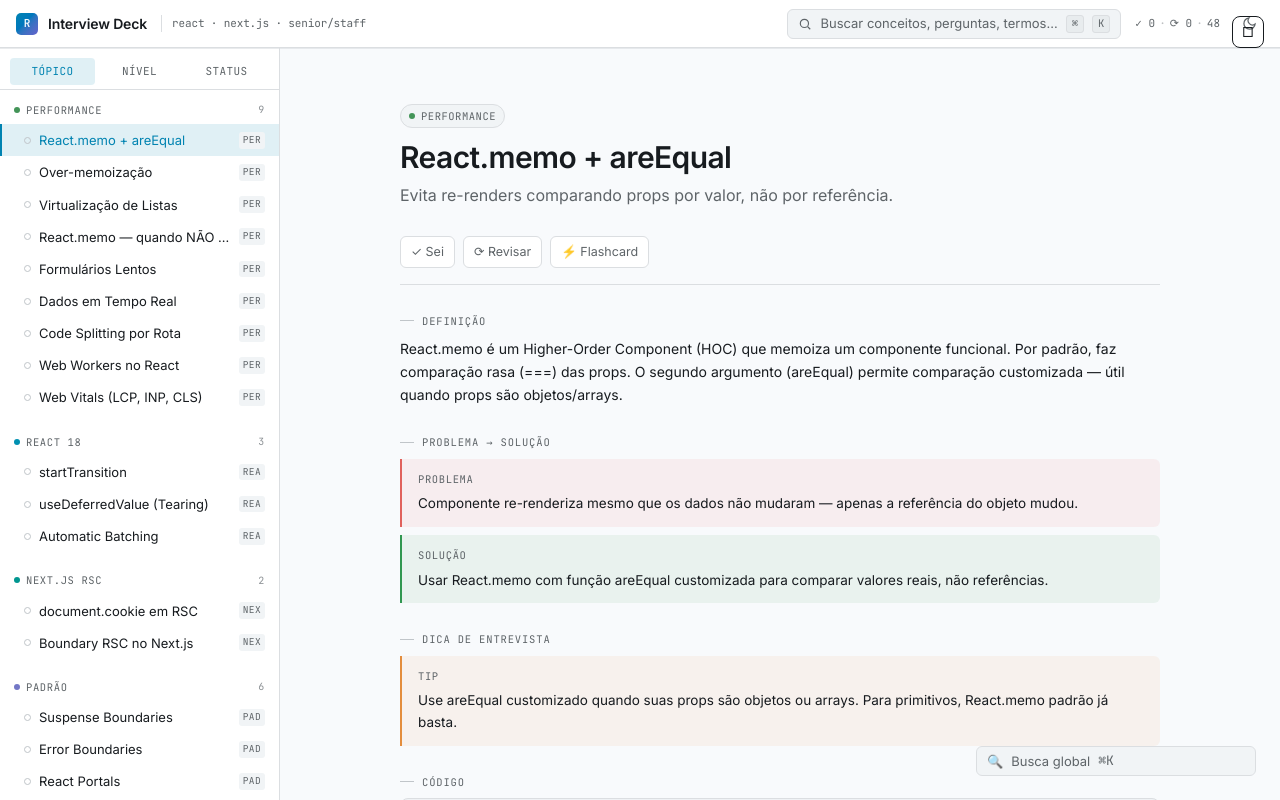
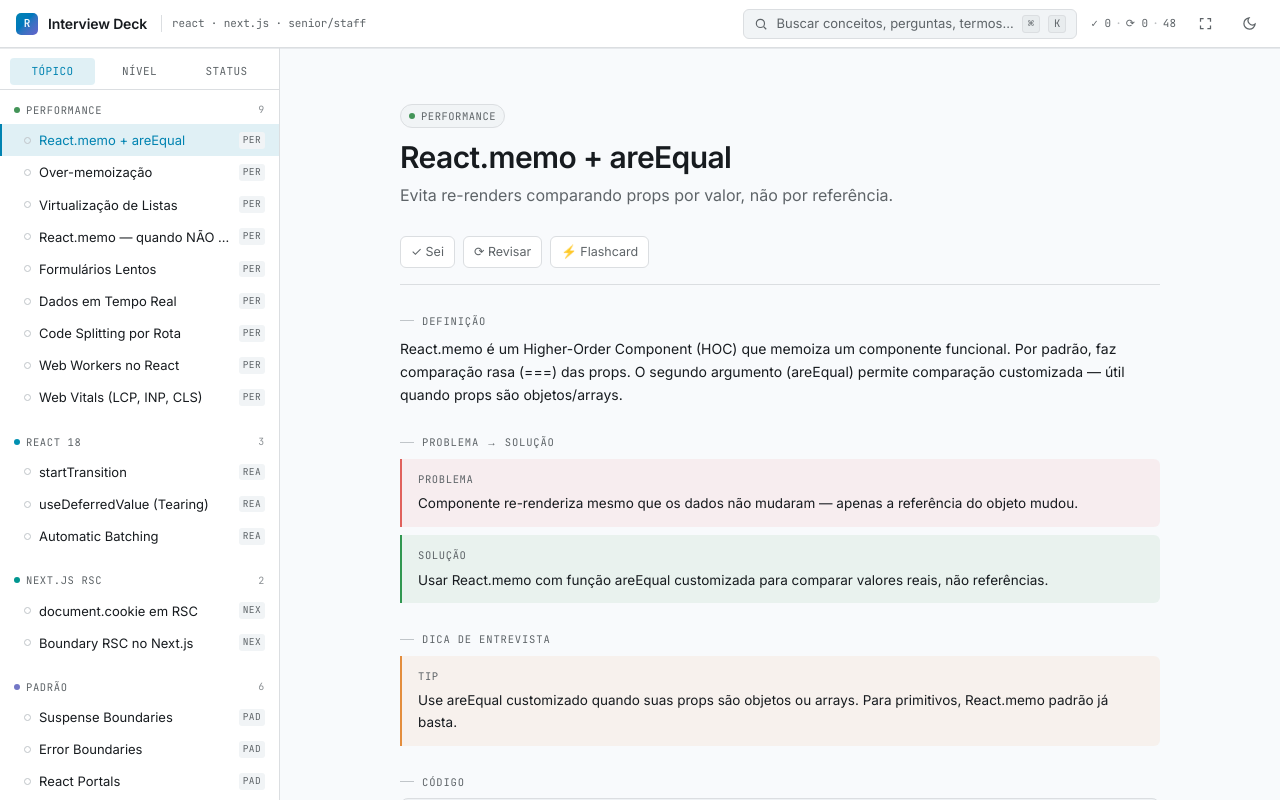
Before and after one commit to felvieira/react-tips, a Next.js app: page /concepts/1 in a window 1280 px wide. Built offline with nearby package versions, Linux system fonts and the light colour scheme.

Commit message:
fix: nivel groups by difficulty tier, search clean layout, focus+theme buttons in topbar

```diff
--- a/src/app/globals.css
+++ b/src/app/globals.css
@@ -4,8 +4,8 @@
 
 /* ── Design tokens ── */
 :root {
-  --font-sans: 'Inter', -apple-system, system-ui, sans-serif;
-  --font-mono: 'JetBrains Mono', ui-monospace, 'SF Mono', Menlo, monospace;
+  --font-sans: var(--font-inter, 'Inter'), -apple-system, system-ui, sans-serif;
+  --font-mono: var(--font-jb, 'JetBrains Mono'), ui-monospace, 'SF Mono', Menlo, monospace;
 
   --accent-h: 220;
   --accent: oklch(0.55 0.16 var(--accent-h));
--- a/src/app/layout.tsx
+++ b/src/app/layout.tsx
@@ -6,7 +6,6 @@ import { ShellClient } from '@/components/layout/ShellClient'
 import { AppTopbar } from '@/components/layout/AppTopbar'
 import { AppSidebar } from '@/components/layout/AppSidebar'
 import { GlobalSearch } from '@/components/search/GlobalSearch'
-import { FocusToggle } from '@/components/layout/FocusToggle'
 import { getConcepts, getGlossary, getConceptLevels } from '@/lib/loaders'
 
 const inter = Inter({ subsets: ['latin'], variable: '--font-inter' })
@@ -29,7 +28,6 @@ export default function RootLayout({ children }: { children: ReactNode }) {
         >
           {children}
         </ShellClient>
-        <FocusToggle />
       </body>
     </html>
   )
--- a/src/components/layout/AppSidebar.tsx
+++ b/src/components/layout/AppSidebar.tsx
@@ -15,6 +15,26 @@ const DOMAIN_HUES: Record<string, number> = {
   'Fundamentos': 60,
   'DevTools': 200,
   'Padrões': 300,
+}
+
+// Difficulty order: from foundational to advanced
+const DIFFICULTY_ORDER = [
+  'Fundamentos', 'Padrão', 'Padrões', 'Hooks',
+  'Performance', 'React 18', 'Next.js', 'Next.js RSC',
+  'Segurança', 'DevTools',
+]
+
+const DIFFICULTY_LABEL: Record<string, string> = {
+  'Fundamentos': 'Júnior',
+  'Padrão': 'Pleno',
+  'Padrões': 'Pleno',
+  'Hooks': 'Pleno',
+  'Performance': 'Sênior',
+  'React 18': 'Sênior',
+  'Next.js': 'Sênior',
+  'Next.js RSC': 'Staff',
+  'Segurança': 'Staff',
+  'DevTools': 'Staff',
 }
 
 interface AppSidebarProps {
@@ -43,13 +63,27 @@ export function AppSidebar({ concepts, levels }: AppSidebarProps) {
     }
 
     if (view === 'difficulty') {
-      const diffs = [...new Set(concepts.map(c => c.level))]
-      return diffs.map(d => ({
-        key: d,
-        title: d,
-        hue: 220,
-        items: concepts.filter(c => c.level === d),
-      })).filter(g => g.items.length > 0)
+      // Group by difficulty tier (júnior/pleno/sênior/staff)
+      const tiers: Record<string, { label: string; hue: number; items: typeof concepts }> = {
+        'Júnior':  { label: 'Júnior',  hue: 60,  items: [] },
+        'Pleno':   { label: 'Pleno',   hue: 150, items: [] },
+        'Sênior':  { label: 'Sênior',  hue: 220, items: [] },
+        'Staff':   { label: 'Staff',   hue: 280, items: [] },
+      }
+      // Sort concepts by DIFFICULTY_ORDER first
+      const sorted = [...concepts].sort((a, b) =>
+        (DIFFICULTY_ORDER.indexOf(a.level) ?? 99) - (DIFFICULTY_ORDER.indexOf(b.level) ?? 99)
+      )
+      for (const c of sorted) {
+        const tier = DIFFICULTY_LABEL[c.level] ?? 'Sênior'
+        tiers[tier].items.push(c)
+      }
+      return Object.values(tiers).filter(t => t.items.length > 0).map(t => ({
+        key: t.label,
+        title: t.label,
+        hue: t.hue,
+        items: t.items,
+      }))
     }
 
     // status view
@@ -91,7 +125,10 @@ export function AppSidebar({ concepts, levels }: AppSidebarProps) {
               >
                 <span className={'status-dot' + (status === 'know' ? ' know' : status === 'review' ? ' review' : '')} />
                 <span className="sidebar-row-label">{c.title}</span>
-                {view !== 'difficulty' && (
+                {view === 'domain' && (
+                  <span className="diff-tag">{c.level.slice(0, 3)}</span>
+                )}
+                {view === 'difficulty' && (
                   <span className="diff-tag">{c.level.slice(0, 3)}</span>
                 )}
               </div>
--- a/src/components/layout/AppTopbar.tsx
+++ b/src/components/layout/AppTopbar.tsx
@@ -1,6 +1,7 @@
 'use client'
 import { useState, useEffect, useCallback } from 'react'
 import { useProgress } from '@/hooks/useProgress'
+import { FocusToggle } from './FocusToggle'
 import type { Concept, GlossaryItem } from '@/lib/schemas'
 
 interface AppTopbarProps {
@@ -54,7 +55,8 @@ export function AppTopbar({ concepts }: AppTopbarProps) {
         <span title="Total">{concepts.length}</span>
       </div>
 
-      <button className="app-icon-btn" title="Tema" onClick={toggleTheme}>
+      <FocusToggle />
+      <button className="app-icon-btn" title="Alternar tema" onClick={toggleTheme}>
         {theme === 'light' ? (
           <svg width="15" height="15" viewBox="0 0 24 24" fill="none" stroke="currentColor" strokeWidth="2"><path d="M21 12.8A9 9 0 1 1 11.2 3a7 7 0 0 0 9.8 9.8z"/></svg>
         ) : (
--- a/src/components/layout/FocusToggle.tsx
+++ b/src/components/layout/FocusToggle.tsx
@@ -7,10 +7,12 @@ export function FocusToggle() {
   return (
     <button
       onClick={toggle}
-      title={focused ? 'Mostrar sidebar' : 'Modo foco'}
-      className="fixed top-4 right-4 z-40 w-8 h-8 flex items-center justify-center bg-surface border border-border rounded-lg text-muted hover:border-accent hover:text-accent transition-all text-[13px]"
+      title={focused ? 'Mostrar sidebar (⌘.)' : 'Modo foco (⌘.)'}
+      className={'app-icon-btn' + (focused ? ' active' : '')}
     >
-      {focused ? '◧' : '□'}
+      <svg width="15" height="15" viewBox="0 0 24 24" fill="none" stroke="currentColor" strokeWidth="2">
+        <path d="M4 9V4h5M20 9V4h-5M4 15v5h5M20 15v5h-5"/>
+      </svg>
     </button>
   )
 }
--- a/src/components/search/GlobalSearch.tsx
+++ b/src/components/search/GlobalSearch.tsx
@@ -102,8 +102,13 @@ export function GlobalSearch({ concepts, glossary }: GlobalSearchProps) {
       }
       if (e.key === 'Escape') close()
     }
+    const openHandler = () => setOpen(true)
     window.addEventListener('keydown', handler)
-    return () => window.removeEventListener('keydown', handler)
+    window.addEventListener('open-search', openHandler)
+    return () => {
+      window.removeEventListener('keydown', handler)
+      window.removeEventListener('open-search', openHandler)
+    }
   }, [close])
 
   useEffect(() => {
@@ -122,16 +127,7 @@ export function GlobalSearch({ concepts, glossary }: GlobalSearchProps) {
     }
   }
 
-  if (!open) return (
-    <button
-      onClick={() => setOpen(true)}
-      className="app-searchbar"
-      style={{ position: 'fixed', bottom: 24, right: 24, zIndex: 50 }}
-    >
-      🔍 <span>Busca global</span>
-      <kbd>⌘K</kbd>
-    </button>
-  )
+  if (!open) return null
 
   return (
     <div className="search-overlay">
@@ -154,24 +150,15 @@ export function GlobalSearch({ concepts, glossary }: GlobalSearchProps) {
           <div className="search-results">
             <div className="search-section-lbl">{!query ? 'Conceitos' : 'Resultados'}</div>
             {results.map((r, i) => (
-              <button
+              <div
                 key={r.href}
                 onClick={() => navigate(r.href)}
                 onMouseEnter={() => setSelected(i)}
                 className={'search-result' + (selected === i ? ' active' : '')}
               >
-                <span style={{ fontSize: '1.25rem', flexShrink: 0 }}>{r.emoji}</span>
-                <div style={{ minWidth: 0, flex: 1 }}>
-                  <div style={{ fontSize: 13, color: 'var(--fg)', overflow: 'hidden', textOverflow: 'ellipsis', whiteSpace: 'nowrap' }}>{r.title}</div>
-                  <div style={{ fontSize: 11, color: 'var(--fg-muted)', overflow: 'hidden', textOverflow: 'ellipsis', whiteSpace: 'nowrap', marginTop: 2 }}>{r.subtitle}</div>
-                </div>
-                <span
-                  className="search-result-where"
-                  style={{ color: r.tagColor, backgroundColor: `${r.tagColor}18` }}
-                >
-                  {r.tag}
-                </span>
-              </button>
+                <span style={{ flex: 1, overflow: 'hidden', textOverflow: 'ellipsis', whiteSpace: 'nowrap' }}>{r.title}</span>
+                <span className="search-result-where" style={{ color: r.tagColor }}>{r.tag}</span>
+              </div>
             ))}
           </div>
         )}
```
